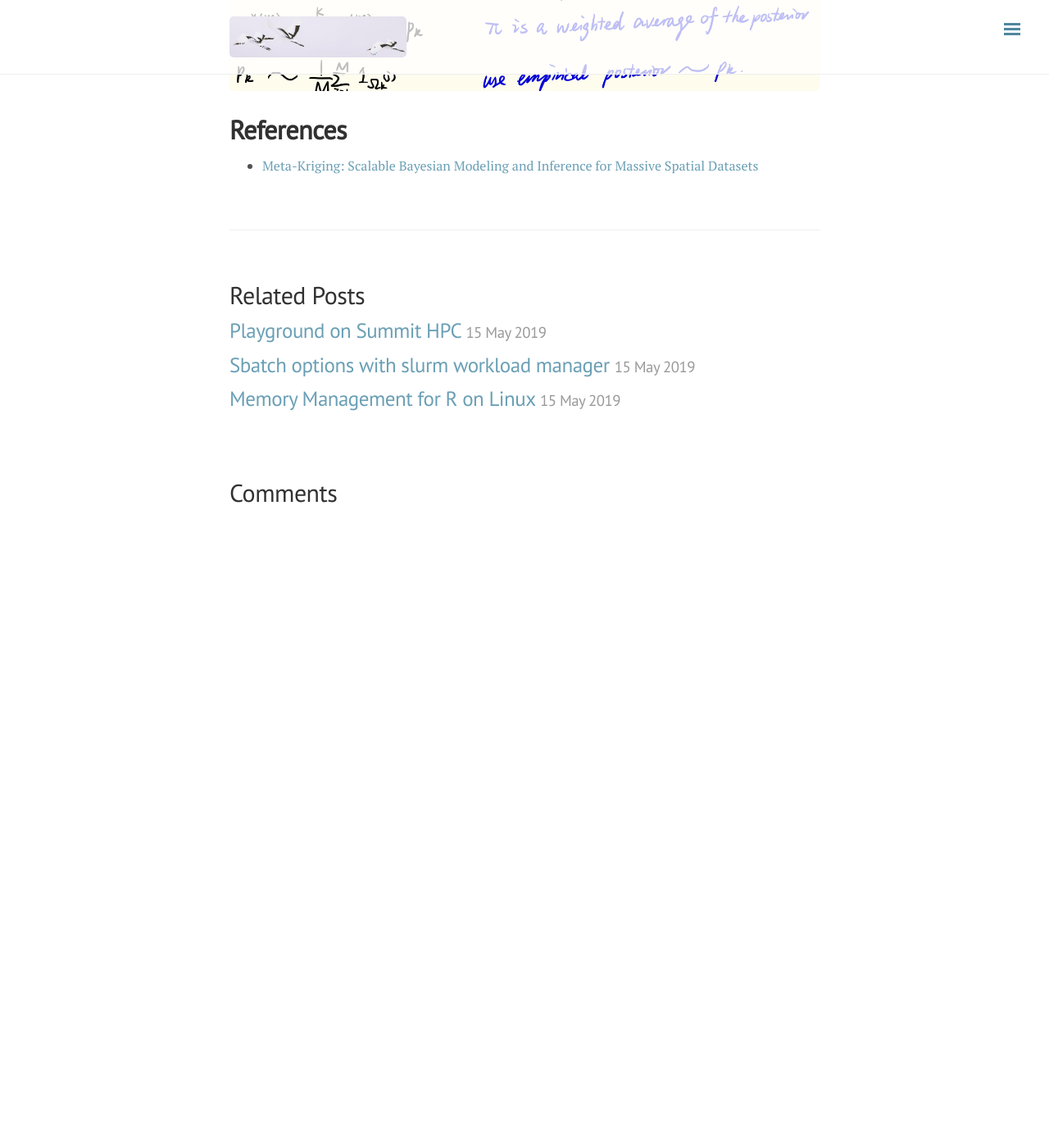
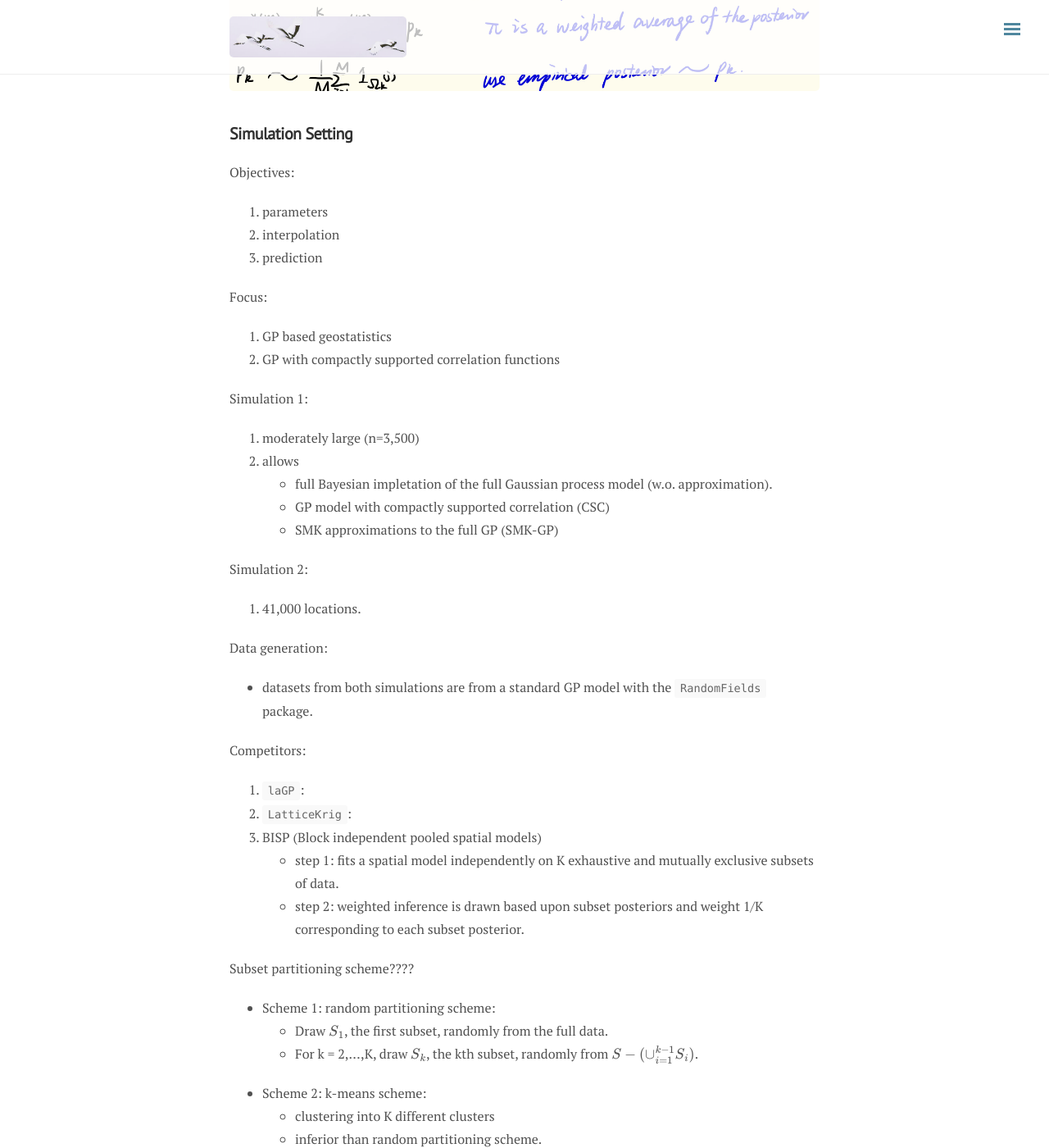
Before and after one commit to ylyy93/my_blog, a Jekyll site: the page built from _posts/spatial/2019-04-15-meta-kriging.md, in a window 1280 px wide and 1400 px high, scrolled down 3019 px. Shown: the whole window at 82% size. Built offline with Jekyll 4.4.1, drawn with Linux system fonts in a browser that asks for light colours; nearby versions of some CDN libraries; formulas are drawn with MathJax 3; comment, search, counter and statistics services are not loaded; before the commit the page ends 3649 px from its top, so only the background shows below that; some of the changed text lies outside the part shown.

Commit message:
rebuilding site Sun May 19 21:00:47 MDT 2019

```diff
--- a/_posts/spatial/2019-04-15-meta-kriging.md
+++ b/_posts/spatial/2019-04-15-meta-kriging.md
@@ -42,7 +42,7 @@ $$
 p(\beta|\sigma^2,y) = N(\beta|Mm,\sigma^2M),
 $$
 
-where $a^* = a+N/2$, $b^*=b+c/2$, $m=V_\beta^{-1}\mu_\beta + X^{\top} D^{-1}y$, $M^{-1}=V_\beta^{-1} + X^{\top} D^{-1}X$ and $c=\mu_\beta^{\top} V_\beta^{-1}\mu_\beta + y^{\top} D^{-1}y -m^{\top} Mm$.
+where $a^\* = a+N/2$, $b^\*=b+c/2$, $m=V_\beta^{-1}\mu_\beta + X^{\top} D^{-1}y$, $M^{-1}=V_\beta^{-1} + X^{\top} D^{-1}X$ and $c=\mu_\beta^{\top} V_\beta^{-1}\mu_\beta + y^{\top} D^{-1}y -m^{\top} Mm$.
 
 
 #### Sampling strategy: sample from $p(\beta,\sigma^2|y)$
@@ -116,5 +116,62 @@ $$
 
 ![Weiszfeld](https://ylyy93.github.io/my_blog/assets/posts/spatial/img/weiszfeld.jpeg)
 
+## Simulation Setting
+
+Objectives:
+1. parameters
+2. interpolation
+3. prediction
+
+Focus:
+1. GP based geostatistics
+2. GP with compactly supported correlation functions
+
+Simulation 1:
+1. moderately large (n=3,500)
+2. allows
+  - full Bayesian impletation of the full Gaussian process model (w.o. approximation).
+  - GP model with compactly supported correlation (CSC)
+  - SMK approximations to the full GP (SMK-GP)
+
+Simulation 2:
+1. 41,000 locations.
+
+Data generation:
+- datasets from both simulations are from a standard GP model with the `RandomFields` package.
+
+Competitors:
+1. `laGP`:
+2. `LatticeKrig`:
+3. BISP (Block independent pooled spatial models)
+  - step 1: fits a spatial model independently on K exhaustive and mutually exclusive subsets of data.
+  - step 2: weighted inference is drawn based upon subset posteriors and weight 1/K corresponding to each subset posterior.
+
+Subset partitioning scheme????
+- Scheme 1: random partitioning scheme:
+  - Draw $S_1$, the first subset, randomly from the full data.
+  - For k = 2,...,K, draw $S_k$, the kth subset, randomly from $S-(\cup_{i=1}^{k-1}S_i)$.
+- Scheme 2: k-means scheme:
+  - clustering into K different clusters
+  - inferior than random partitioning scheme.
+- Scheme 3: random-block partitioning (RBP)
+  - 跟Scheme 1相差无几。
+
+How many clusters?
+- K = 3,6,10 => n = 1000, 500, 300
+
+
+Parallel Implementation:
+  - `doParallel`
+  - `foreach`
+  - Unix workstation with 64 cores.
+
+Surface interpolation:
+  - `MBA`
+
+All predictive inferences are based upon 25 simulated datasets.
+
+
+
 # References
 - [Meta-Kriging: Scalable Bayesian Modeling and Inference for Massive Spatial Datasets](https://www.tandfonline.com/doi/abs/10.1080/00401706.2018.1437474?journalCode=utch20)
```
Also changed, not shown: _posts/spatial/2019-05-19-randomfields-compactly-supported-covariances.md (added, +34 -0 lines).
